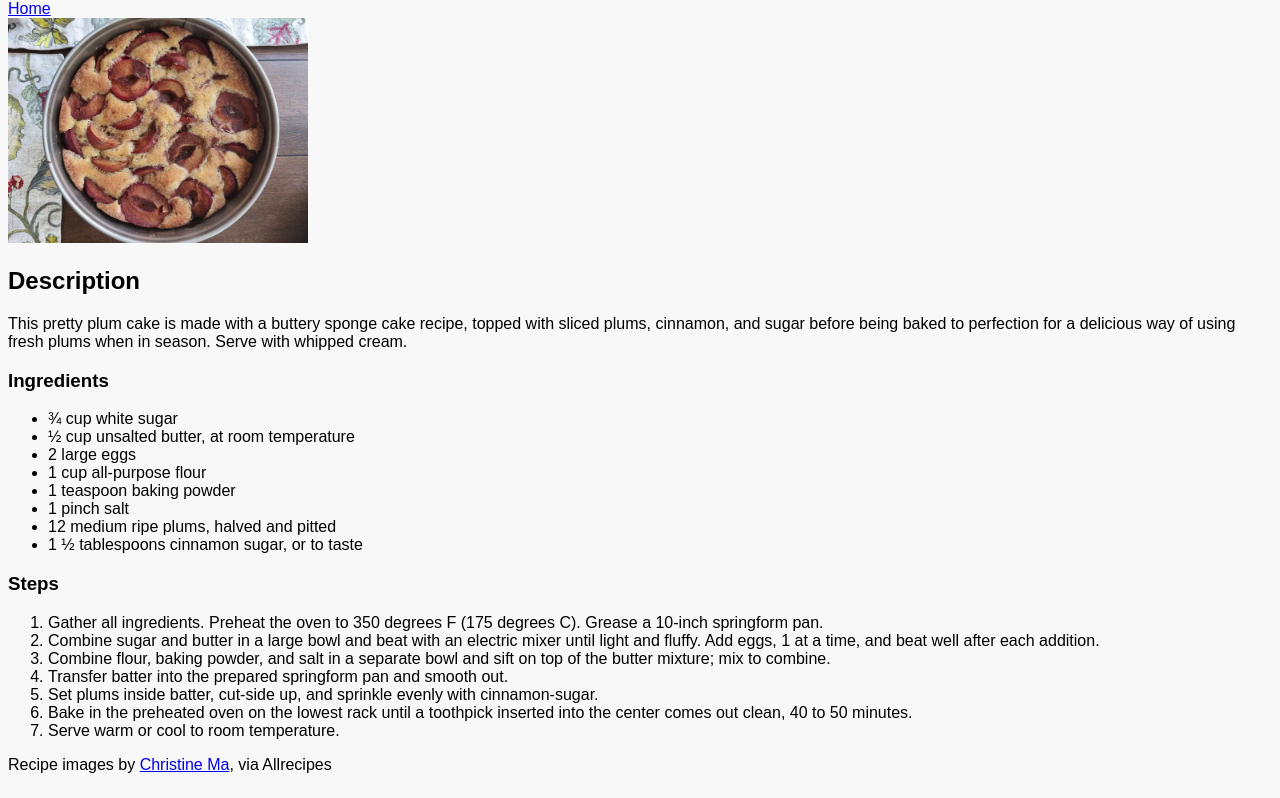
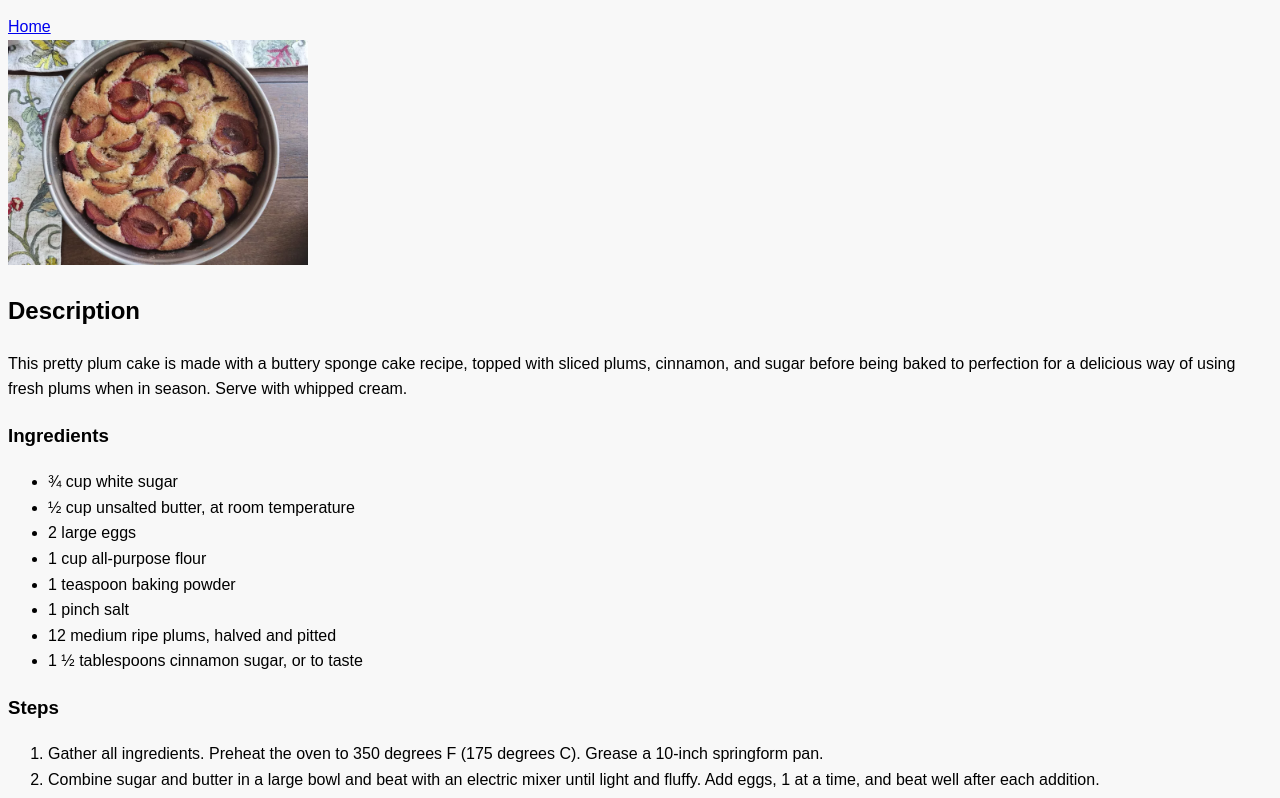
Before and after one commit to JayZeus999/odin-recipes, a plain HTML site: page recipes/easyplumcake.html in a window 1280 px wide. Shown: the part 80-878 px from the top of the page. Drawn offline with Linux system fonts and the light colour scheme.

```diff
--- a/recipes/easyplumcake.css
+++ b/recipes/easyplumcake.css
@@ -1,7 +1,7 @@
 body{
     font-family: Arial, Helvetica, sans-serif;
     background-color: #f8f8f8;
-    margin: ;
+    line-height: 1.6;
 }
 
 h1{
```
